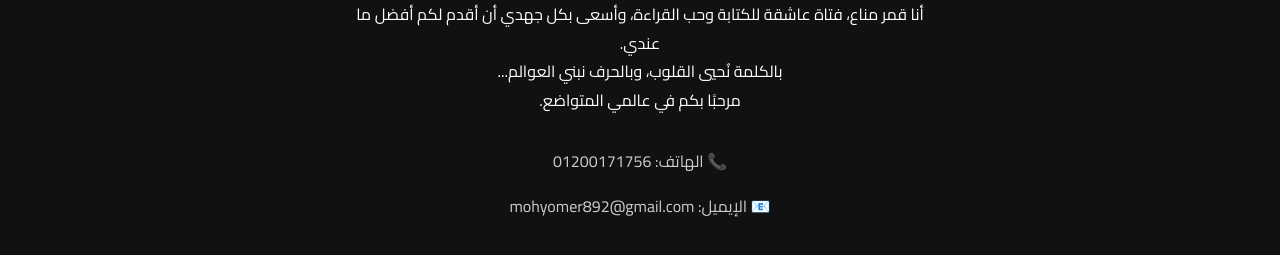
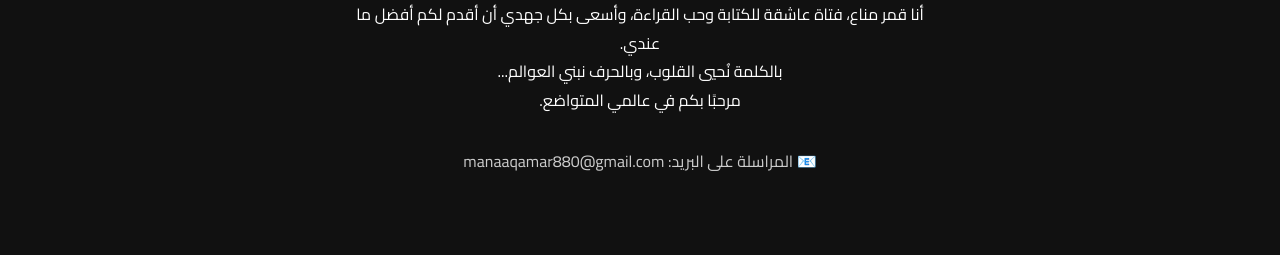
Before and after one commit to qamar534/Qamar-stories-site, a plain HTML site: page about.html in a window 1280 px wide. Shown: the part 181-436 px from the top of the page. Drawn offline with Linux system fonts and the light colour scheme.

Commit message:
Add files via upload
تعديل من نحن

```diff
--- a/about.html
+++ b/about.html
@@ -55,8 +55,7 @@
   بالكلمة نُحيي القلوب، وبالحرف نبني العوالم...<br>
   مرحبًا بكم في عالمي المتواضع.</p>
   <div class="contact">
-    <p>📞 الهاتف: 01200171756</p>
-    <p>📧 الإيميل: mohyomer892@gmail.com</p>
+    <p>📧 المراسلة على البريد: manaaqamar880@gmail.com</p>
   </div>
 </body>
 </html>
```
